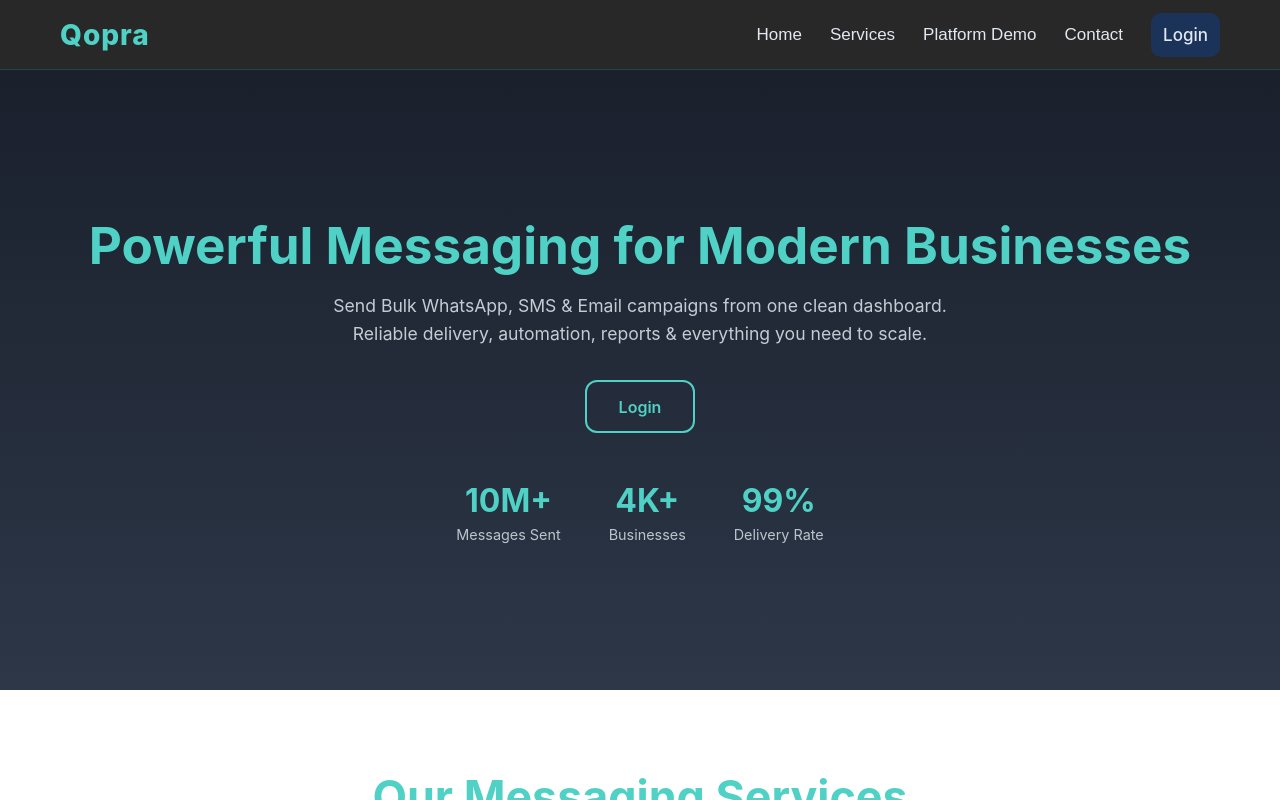
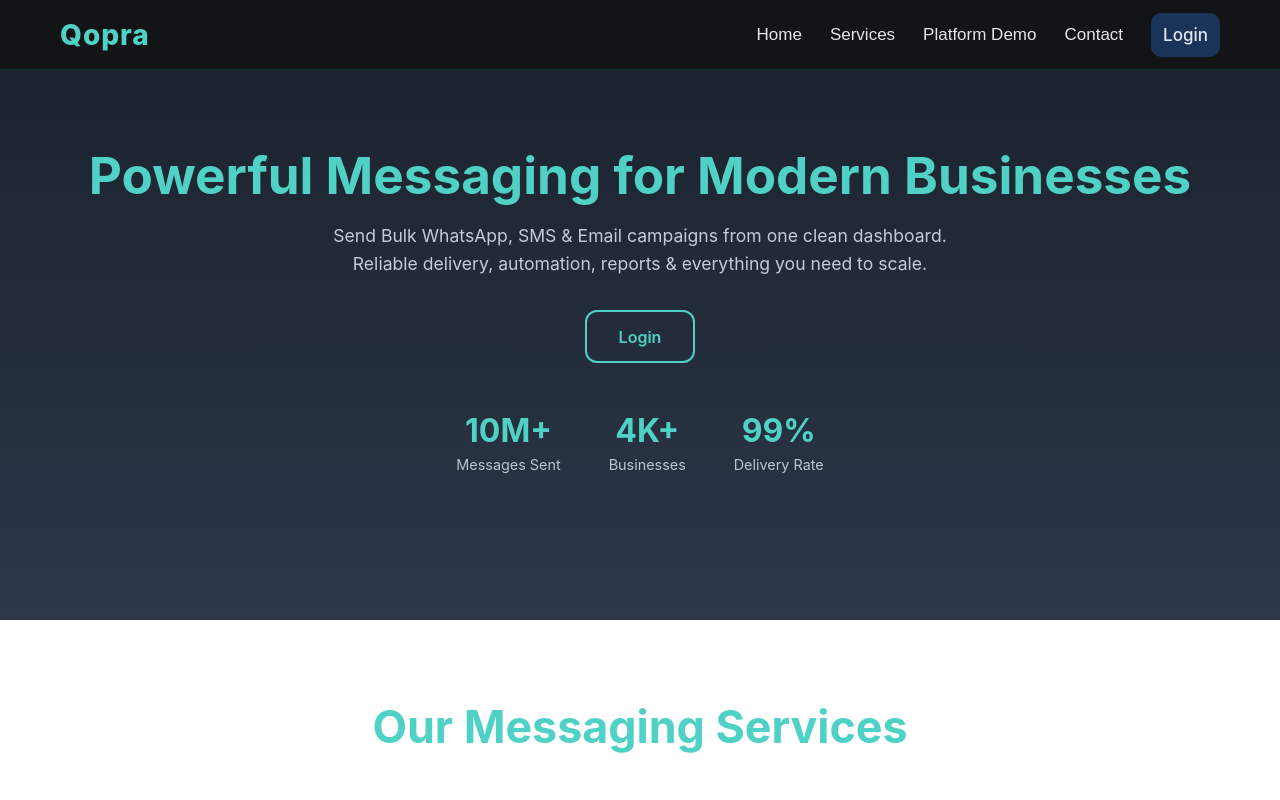
Before and after one commit to shuklacs1451267/qopra, a React (Vite) app in the folder frontend/: page / in a window 1280 px wide. Built offline with nearby package versions, Linux system fonts and the light colour scheme.

Commit message:
adasdsdsd

```diff
--- a/frontend/src/styles/Layout.css
+++ b/frontend/src/styles/Layout.css
@@ -17,7 +17,7 @@
 .page-content {
   flex: 1;
   width: 100%;
-  margin-top: 70px;
+  /* margin-top: 70px; */
   overflow-y: auto;
   -webkit-overflow-scrolling: touch;
   box-sizing: border-box;
```
